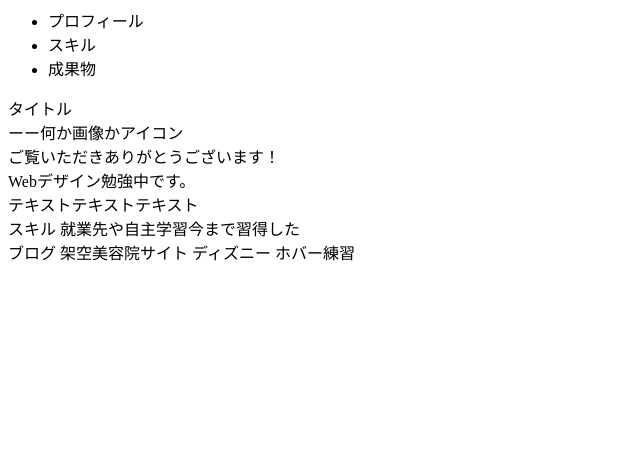
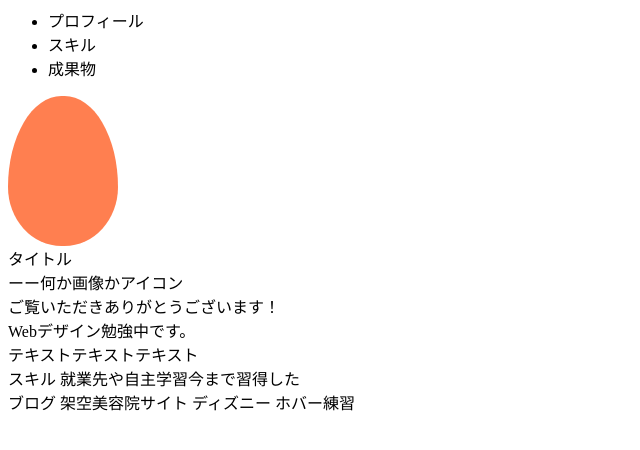
Before and after one commit to oosawananami/nanami_oosawa_portfolio, a plain HTML site: page index.html in a window 1280 px wide. Shown: the whole page, without its empty margins (0-640 px from the left). Drawn offline with Linux system fonts and the light colour scheme.

Commit message:
プロトタイプ版0924

```diff
--- a/portfolio.css
+++ b/portfolio.css
@@ -1 +1,12 @@
-css
+@charset "UTF-8";
+
+.main_visual{
+  width: auto;
+}
+
+.egg-1 {
+	width: 110px;
+	height: 150px;
+	border-radius : 80% 80% 80% 80% / 100% 100% 65% 65%;
+	background-color: #ff7f50;
+}
```
